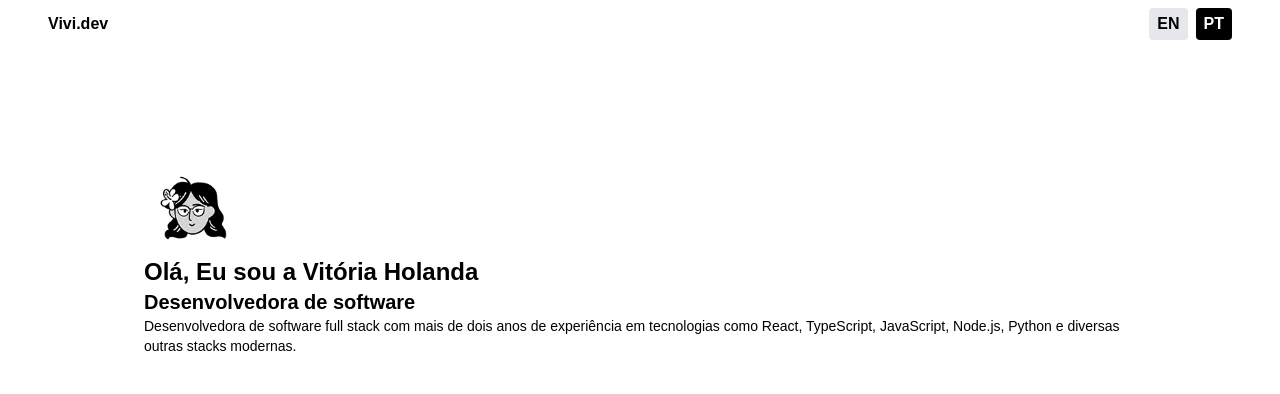
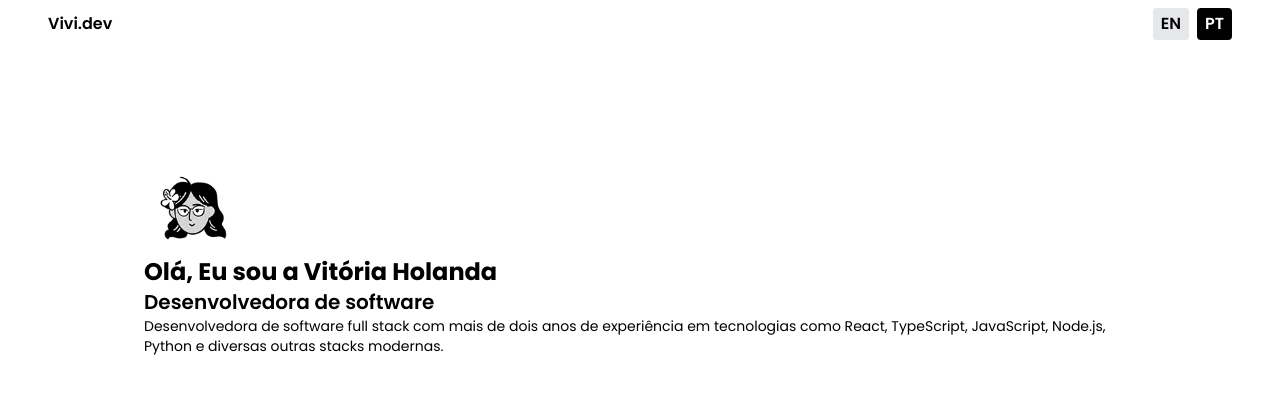
Before and after one commit to vitoriacst/vivi.dev, a Next.js app: page / in a window 1280 px wide. Shown: the top 394 px of the page. Built offline with nearby package versions, Linux system fonts and the light colour scheme.

Commit message:
Update global styles to include Poppins font and adjust body font-family; remove unused header container styles.

```diff
--- a/src/app/globals.css
+++ b/src/app/globals.css
@@ -1,7 +1,11 @@
+@import url('https://fonts.googleapis.com/css2?family=Poppins:wght@300;400;500;600;700&display=swap');
 @import "tailwindcss";
 
 :root {
   --background: #ffffff;
+  --font-poppins: 'Poppins', sans-serif;
+
+
 }
 
 @theme inline {
@@ -20,14 +24,11 @@
 body {
   background: var(--background);
   color: var(--foreground);
-  font-family: Arial, Helvetica, sans-serif;
+  font-family: var(--font-poppins);
+
   display: flex;
   justify-content: start;
   align-items: start;
   flex-direction: column;
   padding: 0 2rem;
 }
-
-.header-container {
-  @apply font-semibold py-2 px-4 rounded;
-}
```
